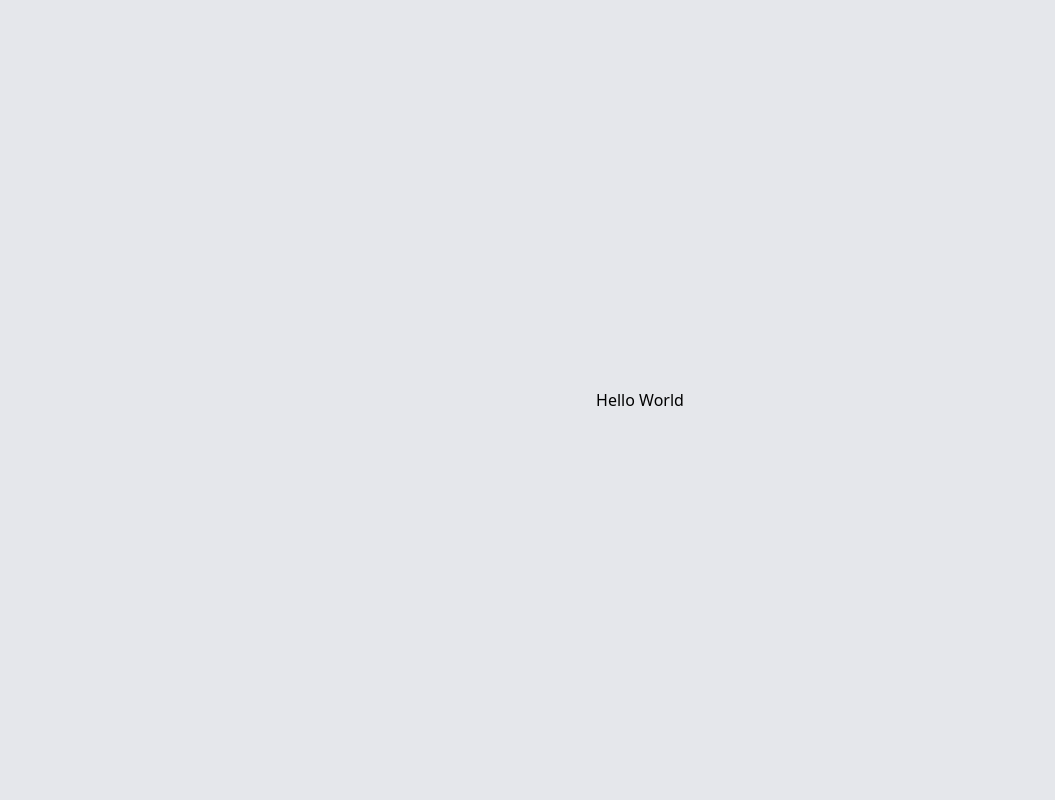
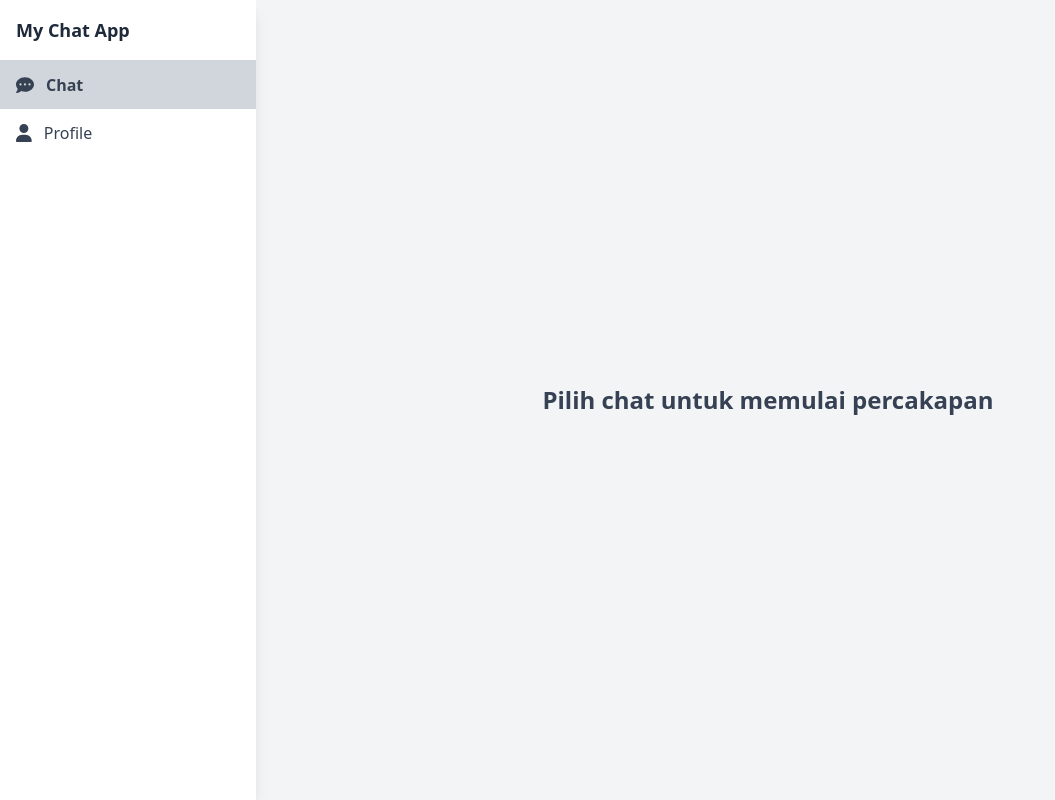
Before and after one commit to safira1003/chat-app, a React (Vite) app: page / in a window 1280 px wide. Shown: the whole page, without its empty margins (0-1055 px from the left). Built offline with nearby package versions, Linux system fonts and the light colour scheme.

Commit message:
feat: sidebar and profile

```diff
--- a/src/App.jsx
+++ b/src/App.jsx
@@ -1,10 +1,26 @@
-import React from "react";
-import ChatRoom from "./components/ChatRoom";
+import { useState } from "react";
+import Sidebar from "./components/Sidebar";
+import ProfileMenu from "./components/ProfileMenu";
 
 function App() {
+  const [activeMenu, setActiveMenu] = useState("chat"); // Menyimpan menu yang aktif
+  const [userRole, setUserRole] = useState("customer"); // Sudut pandang
+
   return (
-    <div className="h-screen flex justify-center items-center bg-gray-200">
-      Hello World
+    <div className="flex h-screen bg-gray-100">
+      {/* Sidebar */}
+      <Sidebar activeMenu={activeMenu} setActiveMenu={setActiveMenu} />
+
+      {/* Halaman Chat atau Profile */}
+      <div className="flex-1">
+        {activeMenu === "profile" ? (
+          <ProfileMenu userRole={userRole} setUserRole={setUserRole} />
+        ) : (
+          <div className="flex items-center justify-center h-full">
+            <h1 className="text-2xl font-semibold text-gray-700">Pilih chat untuk memulai percakapan</h1>
+          </div>
+        )}
+      </div>
     </div>
   );
 }
--- a/src/components/ProfileMenu.jsx
+++ b/src/components/ProfileMenu.jsx
@@ -0,0 +1,32 @@
+import ToggleView from "./ToggleView";
+
+const userProfiles = {
+    admin: { id: "admin@mail.com", name: "Admin" },
+    agent: { id: "agent@mail.com", name: "Agent A" },
+    customer: { id: "customer@mail.com", name: "King Customer" },
+};
+
+function ProfileMenu({ userRole, setUserRole }) {
+    return (
+        <div className="flex flex-col items-center justify-center h-full">
+            <div className="bg-white p-6 rounded-lg shadow-md w-96">
+                <h2 className="text-xl font-semibold text-gray-800 mb-4">Profile</h2>
+
+                {/* Nama & ID */}
+                <div className="mb-4">
+                    <p className="text-gray-600">Nama:</p>
+                    <p className="text-lg font-medium">{userProfiles[userRole].name}</p>
+                </div>
+                <div className="mb-4">
+                    <p className="text-gray-600">ID:</p>
+                    <p className="text-lg font-medium">{userProfiles[userRole].id}</p>
+                </div>
+
+                {/* Toggle Sudut Pandang */}
+                <ToggleView userRole={userRole} setUserRole={setUserRole} />
+            </div>
+        </div>
+    );
+}
+
+export default ProfileMenu;
--- a/src/components/Sidebar.jsx
+++ b/src/components/Sidebar.jsx
@@ -0,0 +1,35 @@
+import { FontAwesomeIcon } from "@fortawesome/react-fontawesome";
+import { faCommentDots, faUser } from "@fortawesome/free-solid-svg-icons";
+
+function Sidebar({ activeMenu, setActiveMenu }) {
+    return (
+        <div className="w-64 h-full bg-white shadow-lg flex flex-col">
+            {/* Logo */}
+            <div className="p-4 border-b border-gray-300 text-lg font-bold text-gray-800">
+                My Chat App
+            </div>
+
+            {/* Menu */}
+            <div className="flex-1">
+                <button
+                    className={`flex items-center px-4 py-3 w-full text-gray-700 hover:bg-gray-200 ${activeMenu === "chat" ? "bg-gray-300 font-semibold" : ""
+                        }`}
+                    onClick={() => setActiveMenu("chat")}
+                >
+                    <FontAwesomeIcon className="mr-3 text-lg" icon={faCommentDots} />
+                    Chat
+                </button>
+                <button
+                    className={`flex items-center px-4 py-3 w-full text-gray-700 hover:bg-gray-200 ${activeMenu === "profile" ? "bg-gray-300 font-semibold" : ""
+                        }`}
+                    onClick={() => setActiveMenu("profile")}
+                >
+                    <FontAwesomeIcon className="mr-3 text-lg" icon={faUser} />
+                    Profile
+                </button>
+            </div>
+        </div>
+    );
+}
+
+export default Sidebar;
--- a/src/components/ToggleView.jsx
+++ b/src/components/ToggleView.jsx
@@ -0,0 +1,43 @@
+function ToggleView({ userRole, setUserRole }) {
+    return (
+        <div className="flex flex-col space-y-2">
+            <label className="flex items-center">
+                <input
+                    type="radio"
+                    name="role"
+                    value="admin"
+                    checked={userRole === "admin"}
+                    onChange={() => setUserRole("admin")}
+                    className="mr-2"
+                />
+                Admin
+            </label>
+
+            <label className="flex items-center">
+                <input
+                    type="radio"
+                    name="role"
+                    value="agent"
+                    checked={userRole === "agent"}
+                    onChange={() => setUserRole("agent")}
+                    className="mr-2"
+                />
+                Agent
+            </label>
+
+            <label className="flex items-center">
+                <input
+                    type="radio"
+                    name="role"
+                    value="customer"
+                    checked={userRole === "customer"}
+                    onChange={() => setUserRole("customer")}
+                    className="mr-2"
+                />
+                Customer
+            </label>
+        </div>
+    );
+}
+
+export default ToggleView;
```
